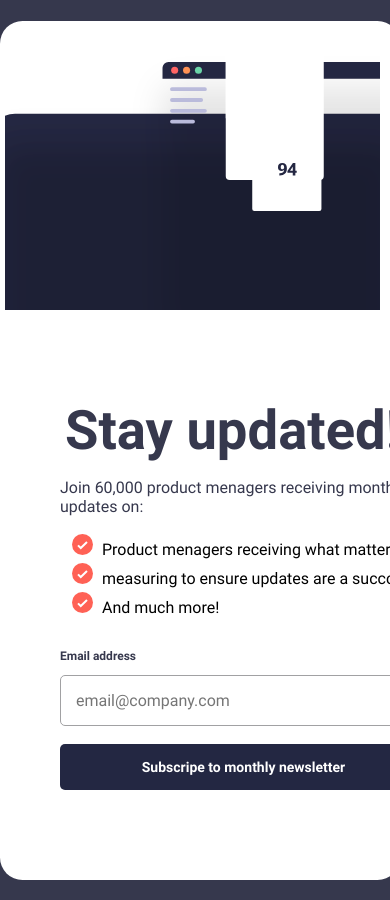
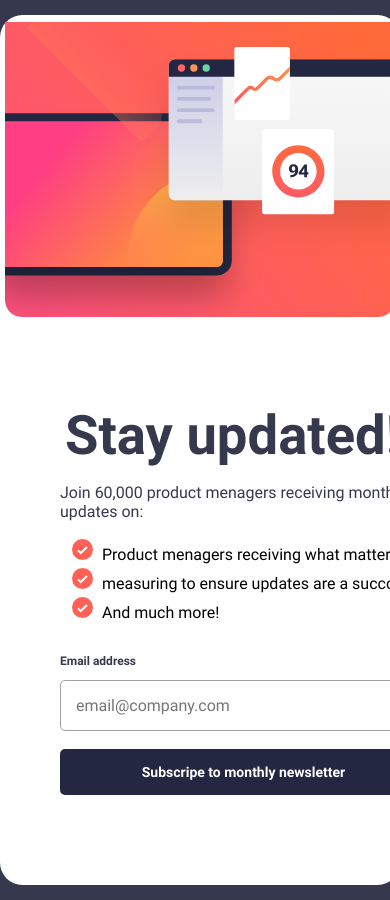
Before and after one commit to Michuxx/Challenge1, a React (Create React App) app in the folder challenge1/: page / in a window 390 px wide. Shown: the top 900 px of the page. Built offline with nearby package versions, Linux system fonts and the light colour scheme.

Commit message:
fixed image in mobile

```diff
--- a/challenge1/package.json
+++ b/challenge1/package.json
@@ -8,7 +8,7 @@
     "@testing-library/user-event": "^13.5.0",
     "react": "^18.2.0",
     "react-dom": "^18.2.0",
-    "react-scripts": "5.0.1",
+    "react-scripts": "^5.0.1",
     "web-vitals": "^2.1.4"
   },
   "scripts": {
--- a/challenge1/src/App.jsx
+++ b/challenge1/src/App.jsx
@@ -1,6 +1,6 @@
 import "./index.css";
-import { ReactComponent as Desktopillu } from "./images/illustration-sign-up-desktop.svg";
-import { ReactComponent as Mobileillu } from "./images/illustration-sign-up-mobile.svg";
+import Desktopillu from "./images/illustration-sign-up-desktop.svg";
+import Mobileillu from "./images/illustration-sign-up-mobile.svg";
 
 function App() {
   return (
@@ -33,8 +33,8 @@ function App() {
             </div>
           </div>
         </div>
-        <div className="Image-panel">{<Desktopillu className="Desktop" />}</div>
-        <div className="Image-panel-mobile">{<Mobileillu />}</div>
+        <div className="Image-panel-desktop"><img src={Desktopillu} alt="" className="Desktop"/></div>
+        <div className="Image-panel-mobile"><img src={Mobileillu} alt=""  className="Mobile"/></div>
       </div>
     </div>
   );
--- a/challenge1/src/index.css
+++ b/challenge1/src/index.css
@@ -40,7 +40,7 @@ body {
   padding: 15px;
 }
 
-.Image-panel {
+.Image-panel-desktop {
   width: 45%;
 }
 .Image-panel-mobile {
@@ -70,8 +70,8 @@ ul {
 }
 
 .Desktop {
-  max-width: 100%;
-  height: auto;
+  max-inline-size: 100%;
+  block-size: auto;
 }
 
 .mail {
@@ -117,11 +117,16 @@ ul {
     height: 100%;
   }
 
-  .Image-panel {
+  .Image-panel-desktop {
     display: none;
   }
   .Desktop {
     display: none;
+  }
+
+  .Mobile{
+    width: 100%;
+    height: 100%;
   }
   .Image-panel-mobile {
     display: initial;
```
Also changed, not shown: 1 other file (tests, documents, lock files or other folders).
